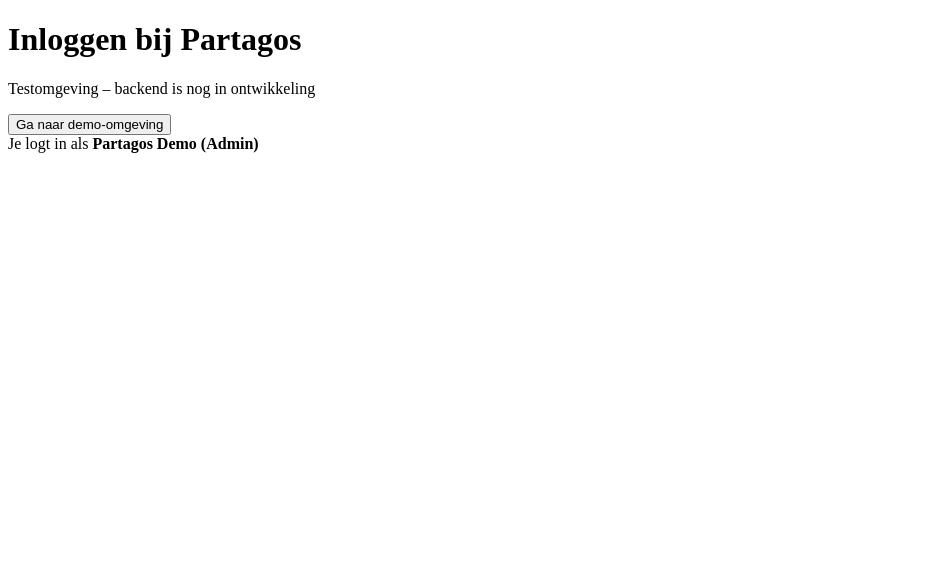
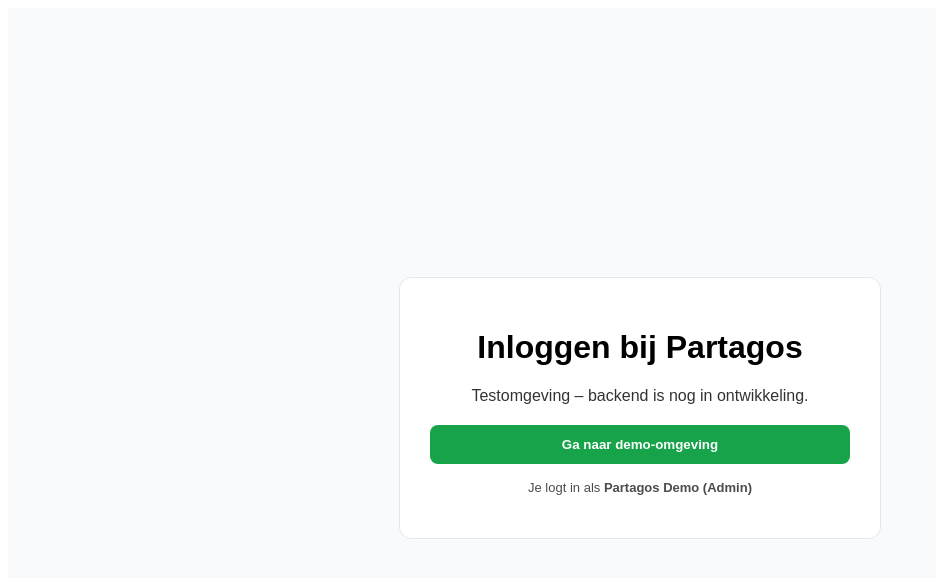
Before and after one commit to nlaghmiri1/partagos-website, a React (Vite) app: page / in a window 1280 px wide. Both pictures are taken after a click on the button "Inloggen". Shown: the top 578 px of the page, without its empty margins (0-936 px from the left). Built offline with nearby package versions, Linux system fonts and the light colour scheme.

Commit message:
Update Login.jsx

```diff
--- a/src/Login.jsx
+++ b/src/Login.jsx
@@ -1,27 +1,67 @@
 import React from "react";
 
 export default function Login() {
+  const goToDashboard = () => {
+    window.history.pushState({}, "", "/dashboard");
+    window.dispatchEvent(new PopStateEvent("popstate"));
+  };
+
   return (
-    <div className="min-h-screen bg-neutral-950 text-neutral-100 flex items-center justify-center">
-      <div className="w-full max-w-md rounded-2xl border border-neutral-800 bg-neutral-900 p-6">
-        <h1 className="text-2xl font-bold">Inloggen bij Partagos</h1>
-        <p className="mt-2 text-neutral-400 text-sm">
-          Testomgeving – backend is nog in ontwikkeling
+    <div style={styles.page}>
+      <div style={styles.card}>
+        <h1>Inloggen bij Partagos</h1>
+
+        <p style={styles.text}>
+          Testomgeving – backend is nog in ontwikkeling.
         </p>
 
-        <div className="mt-6 space-y-3">
-          <button
-            onClick={() => (window.location.href = "/dashboard")}
-            className="w-full py-3 rounded-xl bg-emerald-500 text-black font-semibold"
-          >
-            Ga naar demo-omgeving
-          </button>
+        <button onClick={goToDashboard} style={styles.primaryBtn}>
+          Ga naar demo-omgeving
+        </button>
 
-          <div className="text-xs text-neutral-500 text-center">
-            Je logt in als <b>Partagos Demo (Admin)</b>
-          </div>
-        </div>
+        <p style={styles.note}>
+          Je logt in als <strong>Partagos Demo (Admin)</strong>
+        </p>
       </div>
     </div>
   );
 }
+
+const styles = {
+  page: {
+    minHeight: "100vh",
+    display: "flex",
+    alignItems: "center",
+    justifyContent: "center",
+    background: "#f8fafc",
+    fontFamily: "Arial, sans-serif",
+  },
+  card: {
+    background: "#ffffff",
+    padding: 30,
+    borderRadius: 12,
+    border: "1px solid #e5e7eb",
+    maxWidth: 420,
+    width: "100%",
+    textAlign: "center",
+  },
+  text: {
+    margin: "12px 0 20px",
+    opacity: 0.8,
+  },
+  primaryBtn: {
+    background: "#16a34a",
+    color: "#ffffff",
+    padding: "12px 18px",
+    borderRadius: 8,
+    border: "none",
+    cursor: "pointer",
+    fontWeight: 600,
+    width: "100%",
+  },
+  note: {
+    marginTop: 16,
+    fontSize: 13,
+    opacity: 0.7,
+  },
+};
```
